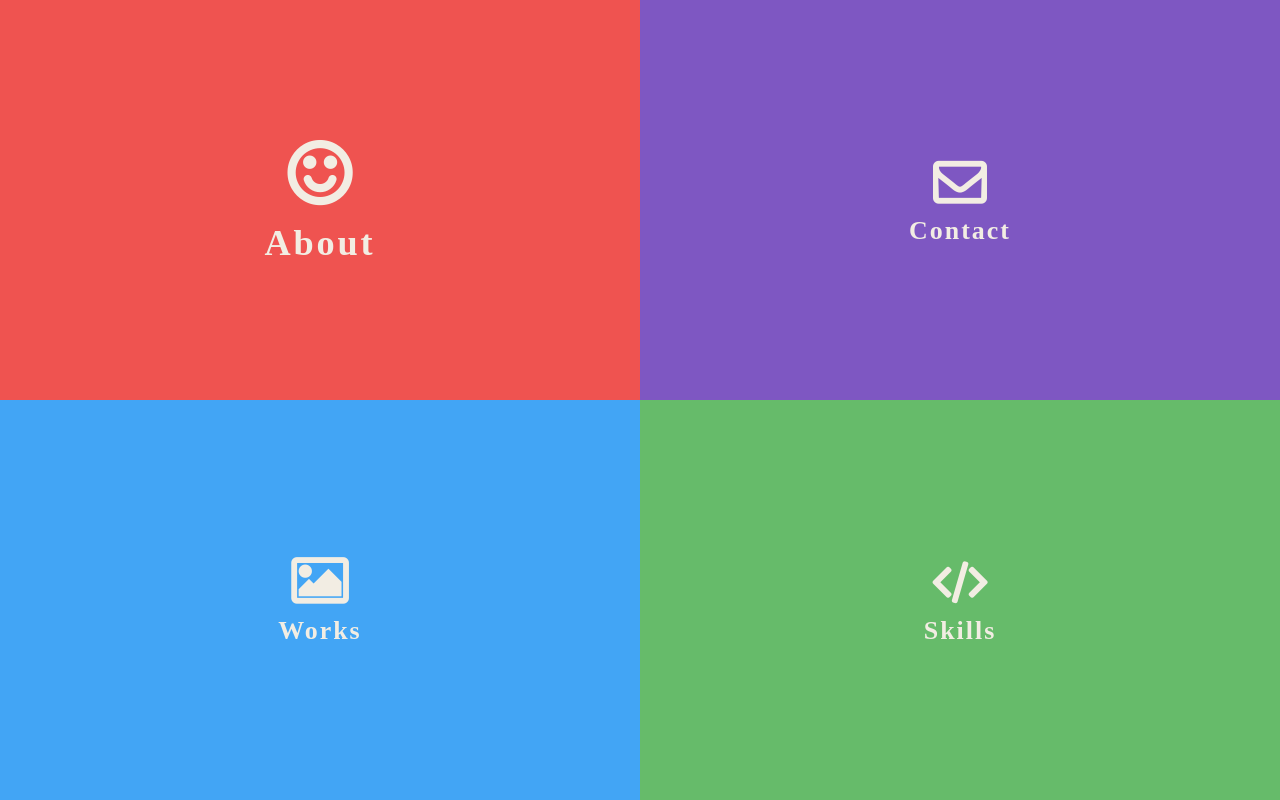
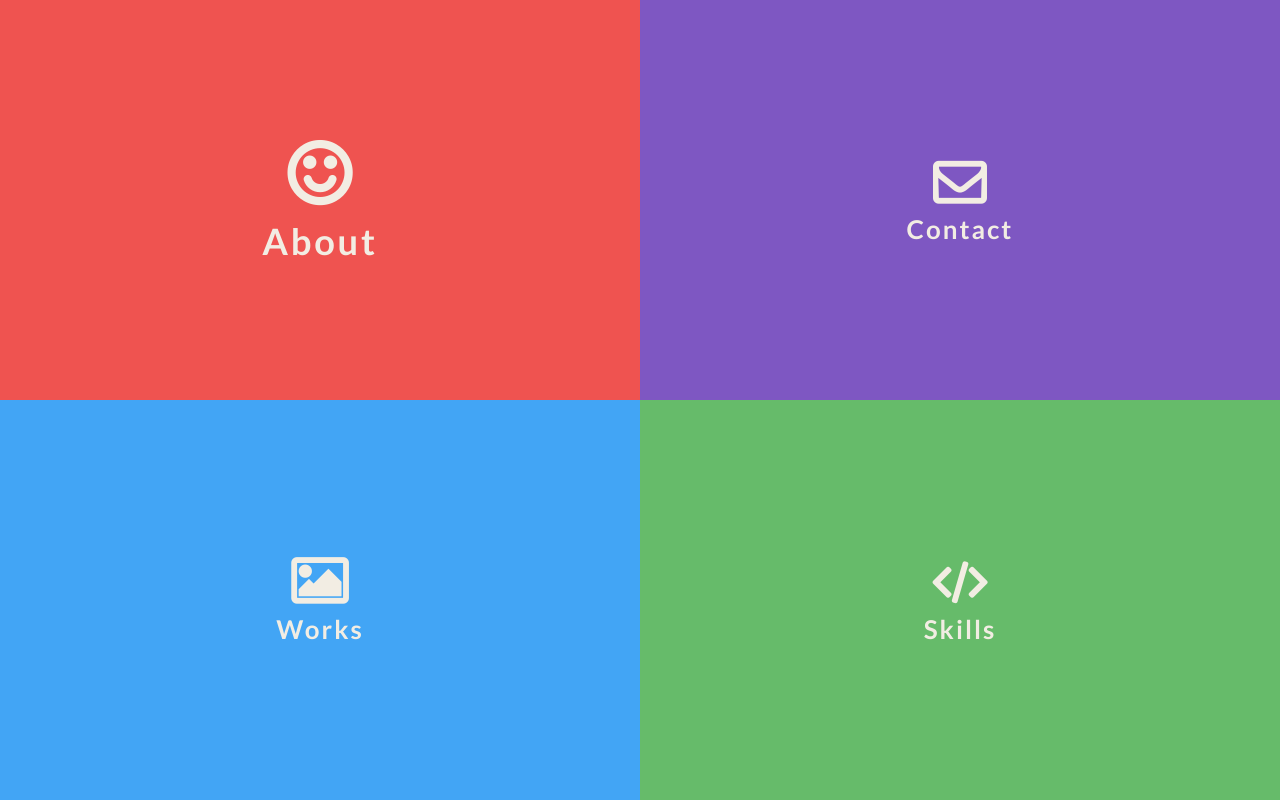
Before and after one commit to crossRT/about-me, a plain HTML site: page index.html in a window 1280 px wide. Drawn offline with nearby package versions, Linux system fonts and the light colour scheme.

Commit message:
Fixed FireFox compatible

```diff
--- a/css/component.css
+++ b/css/component.css
@@ -132,7 +132,7 @@ a:hover {
 }
 
 .bl-icon {
-	font-family: 'FontAwesome';
+	font-family: 'FontAwesome',"Lato",Calibri,Arial,sans-serif;
 	speak: none;
 	font-style: normal;
 	font-weight: normal;
```
